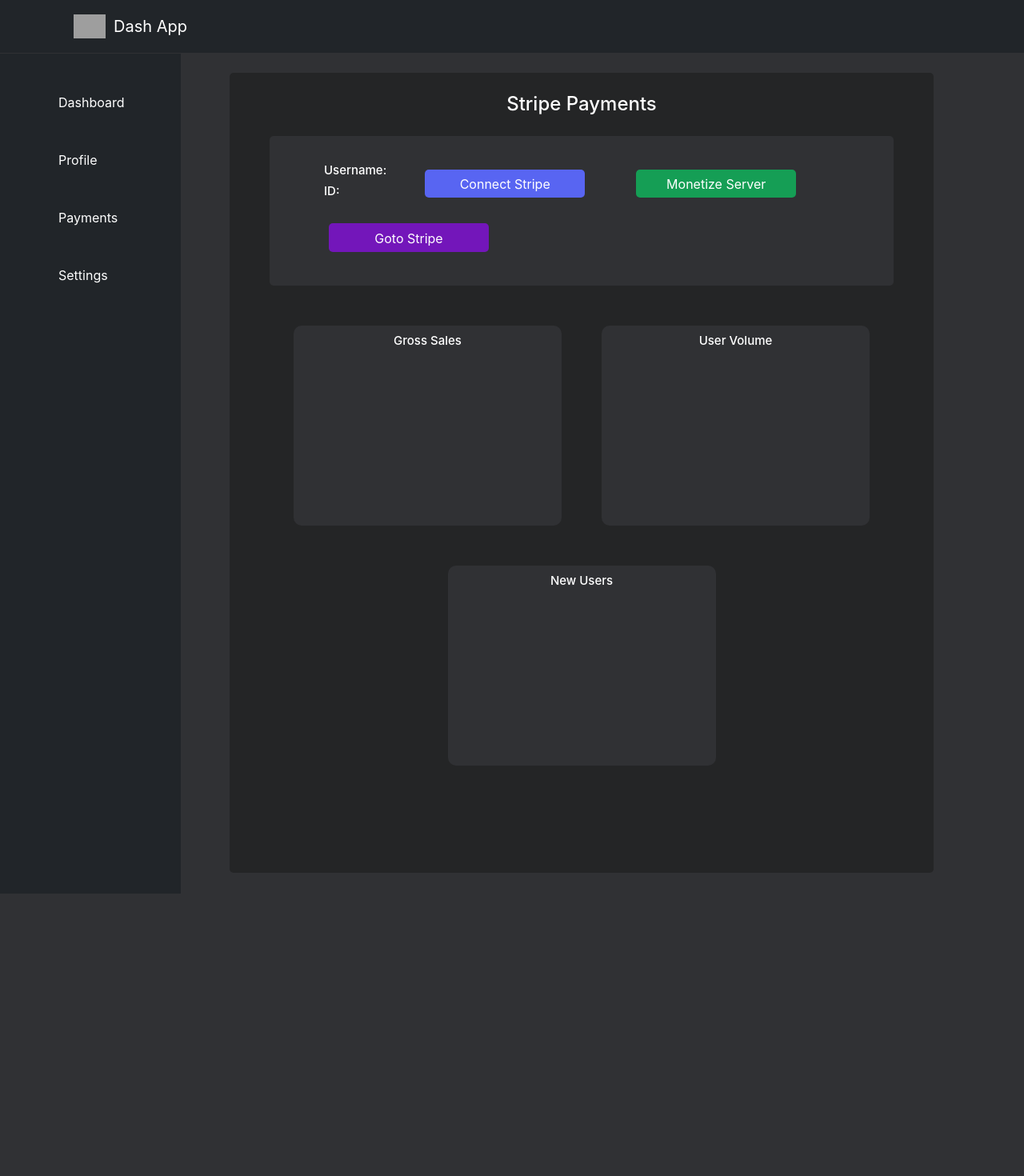
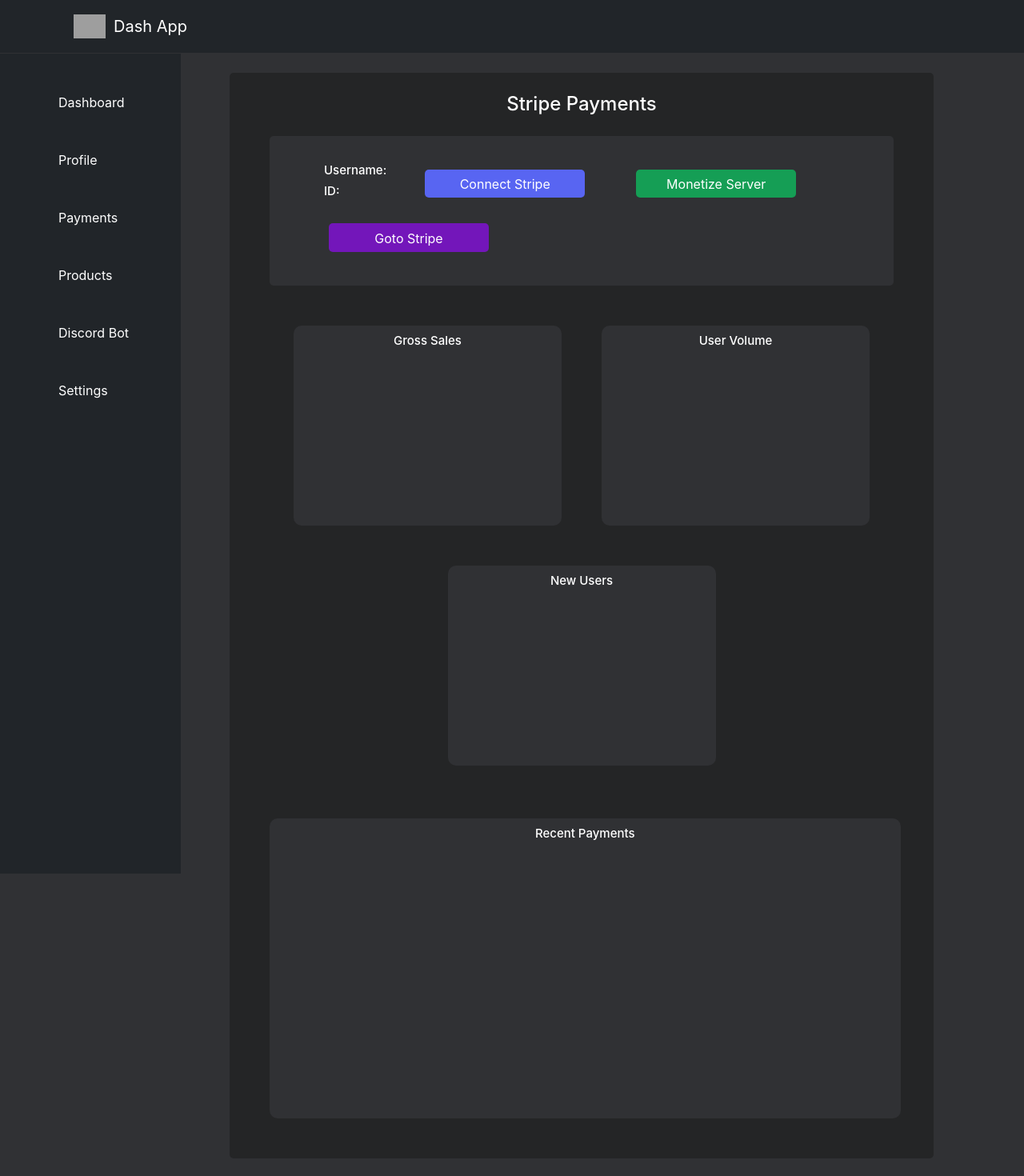
Before and after one commit to bradark/Dashboard, a React (Create React App) app in the folder client/dash-app-client/: page /payments in a window 1280 px wide. Shown: the top 1470 px of the page at 80% size. Before the commit the page ends 1117 px from the top, so only its background shows below. Built offline with nearby package versions, Linux system fonts and the light colour scheme; no server answers; grey boxes are pictures that could not be loaded.

Commit message:
UI Updates
Updated web ui. Added more links to the navbar, also added to the payments page.

```diff
--- a/client/dash-app-client/src/components/ProfileCard.jsx
+++ b/client/dash-app-client/src/components/ProfileCard.jsx
@@ -1,6 +1,15 @@
 import React from "react";
 
 function ProfileCard(props) {
+
+    async function handleLogout(event){
+        window.open('http://localhost:3001/home', "_blank") //to open new page
+    }
+
+    async function handleReconnect(event){
+        window.open('https://discord.com/api/oauth2/authorize?client_id=995494000607899669&redirect_uri=http%3A%2F%2Flocalhost%3A3000%2Fauth%2Fredirect&response_type=code&scope=identify%20email%20guilds', "_blank") //to open new page
+    }
+
     return (
       <div>
         <div className="profileCard">
@@ -18,7 +27,7 @@
                         <div className="profileItemParDiv">
                             <div className="profileItemChildDiv">
                                 <div className="payItemParDiv">
-                                <button className="conStripeBtn">
+                                <button onClick={handleReconnect} className="conStripeBtn">
                                     <div className="payItemChildDiv">
                                             Reconnect Discord
                                     </div>
@@ -30,7 +39,7 @@
                             </div>
                             <div className="payItemChildDivRight">
                                 <div className="payItemParDiv">
-                                <button className="monetizeServBtn">
+                                <button onClick={handleLogout} className="monetizeServBtn">
                                     <div className="payItemChildDiv">
                                             Logout
                                     </div>
--- a/client/dash-app-client/src/components/SideNavbar.jsx
+++ b/client/dash-app-client/src/components/SideNavbar.jsx
@@ -46,6 +46,30 @@
                     <li class ="nav-item">
                         <div className="navItemParDiv">
                             <div className="navItemChildDiv">
+                                <i class="gg-tag"></i>
+                            </div>
+                            <div className="navItemChildDiv">
+                            <span>
+                                <a class ="nav-link" href="#"> Products </a>
+                            </span>
+                            </div>
+                        </div>
+                    </li>
+                    <li class ="nav-item">
+                        <div className="navItemParDiv">
+                            <div className="navItemChildDiv">
+                                <i class="gg-bot"></i>
+                            </div>
+                            <div className="navItemChildDiv">
+                            <span>
+                                <a class ="nav-link" href="#"> Discord Bot </a>
+                            </span>
+                            </div>
+                        </div>
+                    </li>
+                    <li class ="nav-item">
+                        <div className="navItemParDiv">
+                            <div className="navItemChildDiv">
                                 <i class="gg-toolbox"></i>
                             </div>
                             <div className="navItemChildDiv">
--- a/client/dash-app-client/src/index.css
+++ b/client/dash-app-client/src/index.css
@@ -7,6 +7,8 @@
 @import url('https://css.gg/link.css');
 @import url('https://css.gg/arrow-top-right.css');
 @import url('https://css.gg/arrow-bottom-right-r.css');
+@import url('https://css.gg/bot.css');
+@import url('https://css.gg/tag.css');
 
 body {
   background-color: rgb(48,49,52);
@@ -159,7 +161,8 @@
   text-align: top;
   padding-top: 1px;
   max-width: 250px;
-  min-height: 1000px;
+  min-height: 500px;
+  border-radius: 25px;
 }
 
 .sideNav {
@@ -172,43 +175,11 @@
 }
 
 .nav {
-  min-height: 1000px;
+  min-height: 975px;
 }
 
-.gg-drive{
-  color: white;
-}
-
-.gg-user {
-  color: white;
-}
-
-.gg-credit-card {
-  color: white;
-}
-
-.gg-album {
-  color: white;
-}
-
-.gg-timer {
-  color: white;
-}
-
-.gg-toolbox {
-  color: white;
-}
-
-.gg-link {
-  color:white
-}
-
-.gg-arrow-top-right {
-  color:white
-}
-
-.gg-arrow-bottom-right-r {
-  color:white
+i {
+  color:white;
 }
 
 .navItemParDiv {
@@ -285,6 +256,15 @@
   border-radius: 10px;
 }
 
+.payRecentPaymentsCard {
+  background-color: rgb(48,49,52);
+  margin:25px;
+  padding:10px;
+  min-height: 375px;
+  min-width:95%;
+  border-radius: 10px;
+}
+
 .payItemCardParDiv {
   margin: 1rem;
   text-align: center;
--- a/client/dash-app-client/src/pages/payments.jsx
+++ b/client/dash-app-client/src/pages/payments.jsx
@@ -108,6 +108,9 @@
                                 <h1 className="payInfo">New Users</h1>
                             </div>
                         </div>
+                        <div className="payItemChildDiv  payRecentPaymentsCard">
+                            <h1 className="payInfo">Recent Payments</h1>
+                        </div>
                     </div>
                 </div>
             </div>
```
